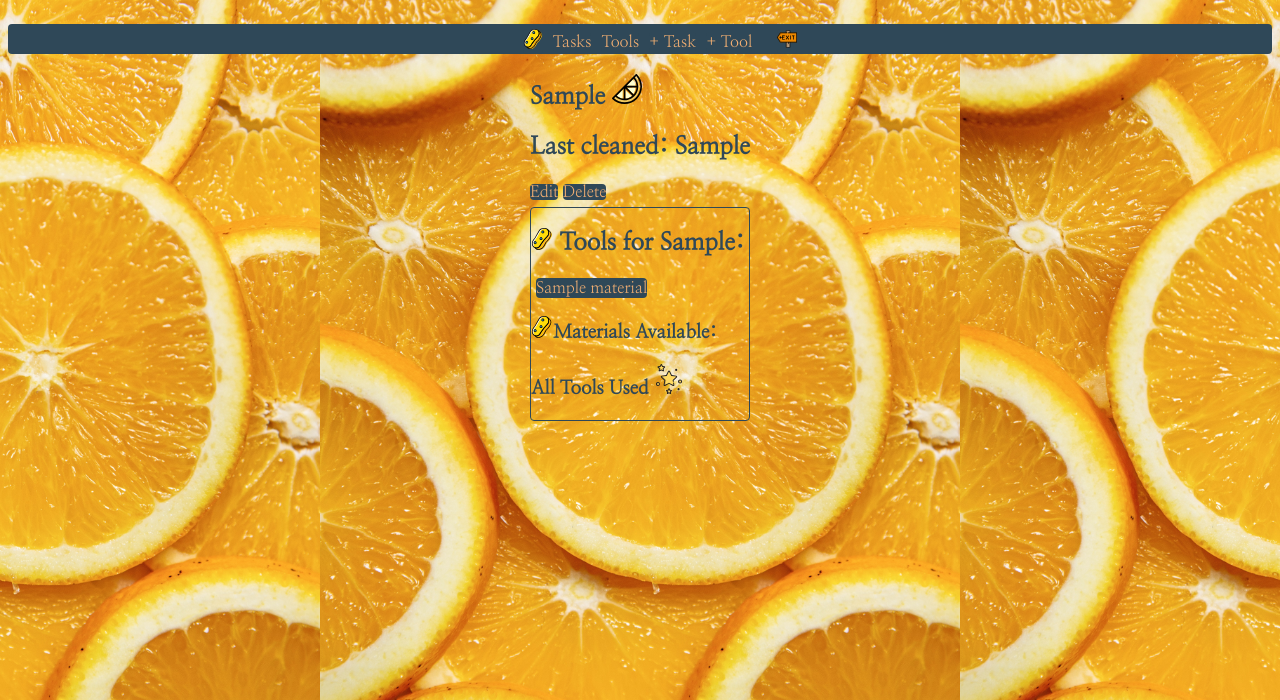
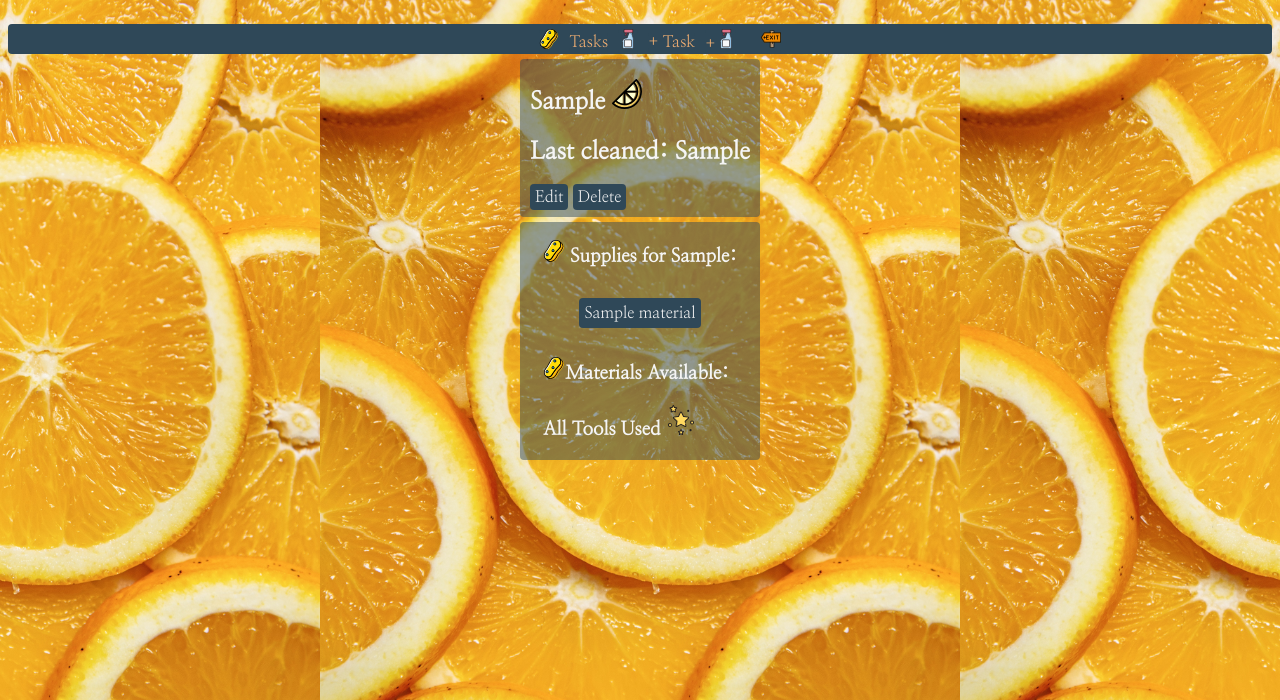
Before and after one commit to rharen11/swept-away, a Django app: page /items/1/ in a window 1280 px wide. Shown: the top 700 px of the page. Run offline with Django 4.2, Linux system fonts and the light colour scheme; a user stored in the database is signed in; tables that the repository leaves empty hold one stand-in row (values such as "Sample post"); some web fonts are replaced.

Commit message:
update nav styling

```diff
--- a/main_app/static/css/items/item-detail.css
+++ b/main_app/static/css/items/item-detail.css
@@ -1,8 +1,13 @@
 
 .items {
+  background-color: #2F485880;
+  color: whitesmoke;
   display: flex;
   flex-direction: row;
   justify-content: center;
+  padding: 0 10px 10px 10px;
+  margin-top: 5px;
+  border-radius: 4px;
 }
 
 .items-list {
@@ -12,15 +17,30 @@
 .materials {
   display: flex;
   flex-direction: row;
-  border: solid thin #2F4858;
+  justify-content: center;
+  background-color: #2F485880;
+  color: whitesmoke;
   border-radius: 4px;
   margin-top: 5px;
 }
+
 a {
   background-color: #2F4858;
-  color: #F6B173;
+  color: whitesmoke;
   border-radius: 4px;
   text-decoration: none;
+}
+
+.edit-delete-item {
+  padding: 5px;
+}
+
+.materials-added {
+  display: flex;
+  flex-direction: row;
+  flex-wrap: wrap;
+  justify-content: center;
+  padding: 5px;
 }
 
 .materials-available {
@@ -46,7 +66,7 @@ a {
   border-radius: 4px;
   background-color: #F6B173;
   color: #2F4858;
-  margin: 5px;
+  margin: 10px;
 }
 
 .material-name {
--- a/main_app/templates/base.html
+++ b/main_app/templates/base.html
@@ -25,9 +25,9 @@
           <li><a href="{% url 'about' %}"><img src="{% static 'images/sponge.svg' %}" alt="yellow sponge" width= 20px></a></li>
           {% comment %} <li><img src="{% static 'images/sponge.svg' %}" alt="yellow sponge" width= 20px></li> {% endcomment %}
           <li><a href="{% url 'items_index' %}">Tasks</a></li>
-          <li><a href="{% url 'materials_index' %}">Tools</a></li>
+          <li><a href="{% url 'materials_index' %}"><img src="{% static 'images/spray.svg' %}" alt="yellow sponge" width= 20px class="exit"></a></li>
           <li><a href="{% url 'items_create' %}">+ Task</a></li>
-          <li><a href="{% url 'materials_create' %}">+ Tool</a></li>
+          <li><a href="{% url 'materials_create' %}">+<img src="{% static 'images/spray.svg' %}" alt="yellow sponge" width= 20px class="exit"></a></li>
           <li><a href="{% url 'logout' %}"><img src="{% static 'images/exit-orange.svg' %}" alt="yellow sponge" width= 20px class="exit"></a></li>
         {% else %}
           {% comment %} <li><a href="{% url 'about' %}">About</a></li> {% endcomment %}
--- a/main_app/templates/items/detail.html
+++ b/main_app/templates/items/detail.html
@@ -14,10 +14,10 @@
 <div class="items">
   <section>
     <div class="items-list">
-      <h1>{{ item.task }} <img src="{% static 'images/lemon.svg' %}" alt="yellow sponge" width= 30px></h1>
+      <h1 class="items-list">{{ item.task }} <img src="{% static 'images/lemon.svg' %}" alt="yellow sponge" width= 30px></h1>
       <h2>Last cleaned: {{ item.day }}</h2>
-      <a href="{% url 'items_update' item.id %}">Edit</a>
-      <a href="{% url 'items_delete' item.id %}">Delete</a>
+      <a href="{% url 'items_update' item.id %}" class="edit-delete-item">Edit</a>
+      <a href="{% url 'items_delete' item.id %}" class="edit-delete-item">Delete</a>
     </div>
   </section>
 </div>
@@ -28,11 +28,11 @@
       <h2>Materials</h2>
     </div> {% endcomment %}
     <div>
-      <h2><img src="{% static 'images/sponge.svg' %}" alt="yellow sponge" width= 22px> Tools for {{item.task}}:</h2>
+      <h3><img src="{% static 'images/sponge.svg' %}" alt="yellow sponge" width= 22px> Supplies for {{item.task}}:</h3>
       {% if item.materials.count %}
         {% for material in item.materials.all %}
           <div class="materials-added">
-            <a href="{% url 'materials_detail' material.id %}">{{material.name}}</a>
+            <a href="{% url 'materials_detail' material.id %}" class="materials-added">{{material.name}}</a>
           </div>
         {% endfor %}
       {% else %}
--- a/main_app/templates/main_app/material_form.html
+++ b/main_app/templates/main_app/material_form.html
@@ -11,7 +11,7 @@
   {% if object %}
     <h1 class="tool-title"><img src="{% static 'images/sponge.svg' %}" alt="yellow sponge" width= 30px>Edit {{object.name}}</h1>
   {% else %}
-    <h1 class="tool-title">+ Cleaning Tool <img src="{% static 'images/sponge.svg' %}" alt="yellow sponge" width= 30px></h1>
+    <h1 class="tool-title">+ Supply <img src="{% static 'images/spray.svg' %}" alt="yellow sponge" width= 30px></h1>
   {% endif %}
 
   <div>
--- a/main_app/templates/main_app/material_list.html
+++ b/main_app/templates/main_app/material_list.html
@@ -12,7 +12,7 @@
 {% block content %}
 
 <section class="materials-title">
-  <h1>Tools <img src="{% static 'images/spray.svg' %}" alt="spray-bottle" width=30px></h1>
+  <h1>Supplies <img src="{% static 'images/spray.svg' %}" alt="spray-bottle" width=30px></h1>
 </section>
 
 <section>
```
Also changed, not shown: 2 other files.
